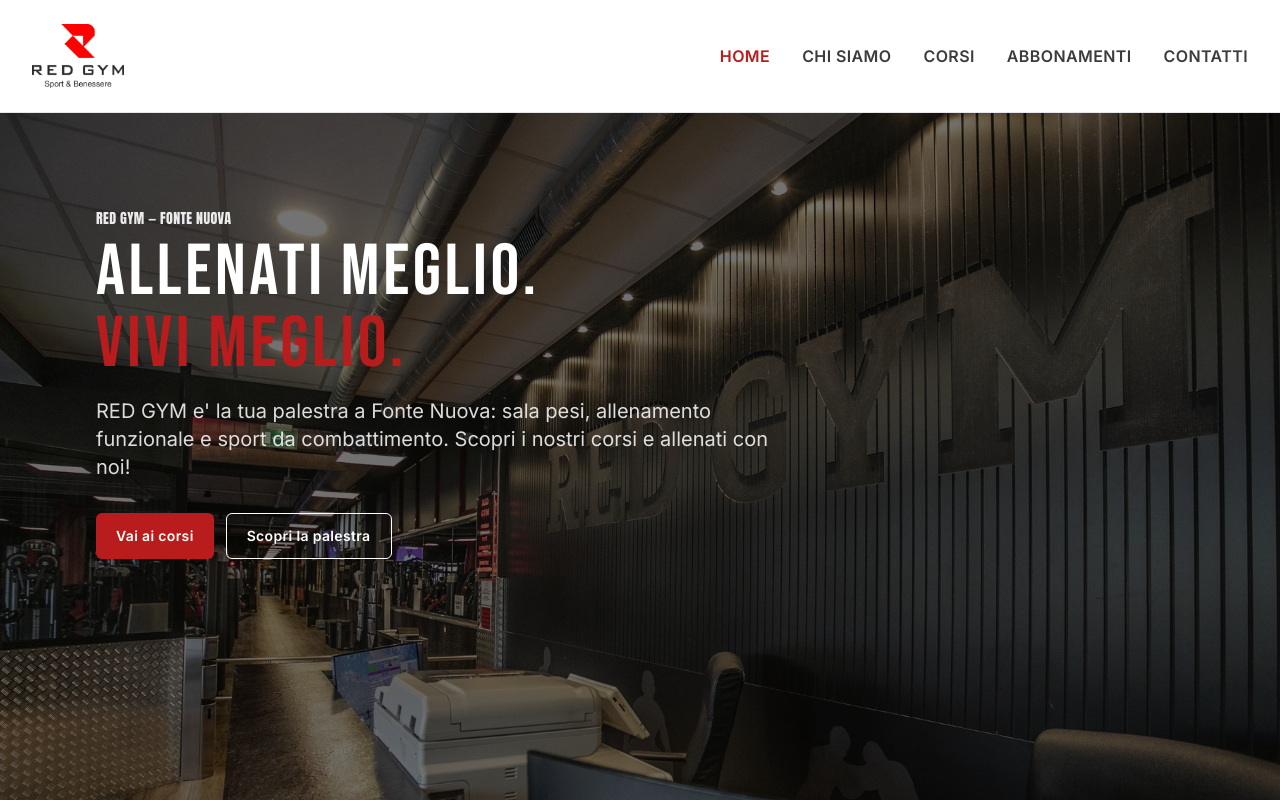
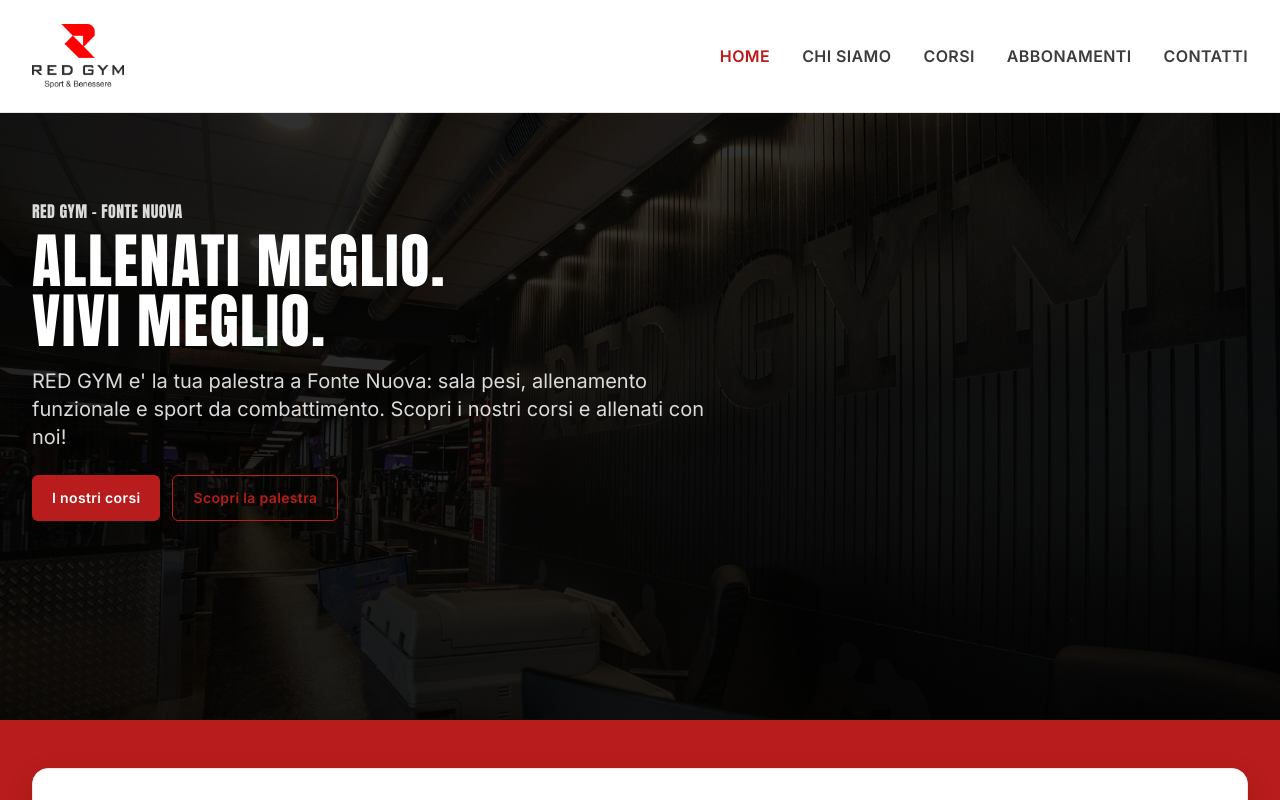
Before and after one commit to alelodato/red-gym, a Next.js app: page / in a window 1280 px wide. Shown: the top 800 px of the page. Built offline with nearby package versions, Linux system fonts and the light colour scheme.

Commit message:
uniformato hero delle pagine del sito

```diff
--- a/app/about/page.js
+++ b/app/about/page.js
@@ -7,6 +7,68 @@ import Link from "next/link";
 function toPublicSrc(path) {
   if (!path) return "";
   return path.startsWith("/") ? path : `/${path}`;
+}
+
+function PhotoHeroBand({
+  image = "palestra4.webp",
+  kicker = "Abbonamenti",
+  title = (
+    <>
+      Ambiente giusto. <br /> Risultati reali.
+    </>
+  ),
+  subtitle =
+  "RED GYM è un centro sportivo a Fonte Nuova (Roma) con ampio parcheggio e circa 1.800 mq di spazio: sala pesi completa, aree dedicate e corsi pensati per ogni livello, dal principiante all'atleta esperto.",
+  className = "",
+}) {
+
+  return (
+    <section className={`relative bg-brand-red overflow-hidden ${className}`}>
+      {/* Mobile: hero più compatta */}
+      <div className="relative h-[480px] sm:h-[620px] lg:h-[720px]">
+        <img
+          src={toPublicSrc(image)}
+          alt=""
+          className="absolute inset-0 h-full w-full object-cover object-center"
+        />
+
+        <div className="absolute inset-0 bg-black/75" />
+        <div className="absolute inset-0 bg-gradient-to-t from-black/55 via-black/25 to-black/10" />
+        <div className="absolute inset-0 bg-gradient-to-r from-black/25 via-transparent to-black/25" />
+      </div>
+
+      {/* Contenuto posizionato meglio su mobile con padding-top */}
+      <div className="absolute inset-0 flex items-end sm:items-center">
+        <div className="mx-auto w-full max-w-7xl 2xl:max-w-[1440px] px-4 sm:px-6 lg:px-8">
+          <div className="pt-24 pb-4 sm:pt-0 sm:pb-0">
+            {kicker ? <p className="section-title text-white/85">{kicker}</p> : null}
+
+            {title ? (
+              <h1
+                className="font-heading uppercase tracking-wide text-white mt-2 leading-tight
+                           text-3xl sm:text-5xl lg:text-6xl 2xl:text-7xl"
+              >
+                {title}
+              </h1>
+            ) : null}
+
+            {subtitle ? (
+              <p className="mt-4 text-white/85 max-w-2xl leading-relaxed text-sm sm:text-lg lg:text-xl">
+                {subtitle}
+              </p>
+            ) : null}
+
+            <div className="mt-6 flex flex-col sm:flex-row gap-3">
+              <Button href="/contact">Chiedi info</Button>
+              <Button href="/courses" variant="outline">
+                Scopri i corsi
+              </Button>
+            </div>
+          </div>
+        </div>
+      </div>
+    </section>
+  );
 }
 
 function WhiteBlock({ children }) {
@@ -281,64 +343,9 @@ function FinalCtaHero({ image = "/hero-final.jpg" }) {
 export default function AboutPage() {
   return (
     <div className="bg-brand-red">
-      <Section className="relative bg-brand-red overflow-hidden">
-        <div className="absolute inset-0">
-          <Image
-            src={toPublicSrc("palestra7.webp")}
-            alt="Red Gym - panoramica sala pesi"
-            fill
-            className="object-cover"
-            priority
-            sizes="100vw"
-          />
-          <div className="absolute inset-0 bg-gradient-to-b from-black/55 via-black/45 to-brand-red/90" />
-          <div className="absolute inset-0 ring-1 ring-inset ring-white/10" />
-        </div>
+      <PhotoHeroBand className="-mt-[var(--nav-h)]" image="palestra7.webp" />
 
-        <div className="relative">
-          <div className="mx-auto max-w-7xl px-4 sm:px-6 lg:px-8">
-            <div className="min-h-[500px] sm:min-h-[680px] lg:min-h-[560px] flex items-end sm:items-center py-8 sm:py-14 lg:py-16">
-              <div className="w-full lg:max-w-2xl rounded-none sm:rounded-2xl p-0 sm:p-8 lg:p-10 pb-8 sm:pb-8">
-                <p className="section-title text-white/90">Chi siamo</p>
-
-                <h1 className="font-heading uppercase tracking-wide text-white text-3xl sm:text-5xl mt-2 leading-tight">
-                  Allenamento con metodo. <br /> Ambiente giusto. <br /> Risultati reali.
-                </h1>
-
-                <p className="mt-4 text-white/85 leading-relaxed text-sm sm:text-base">
-                  {SITE.name} è un centro sportivo a Fonte Nuova (Roma) con ampio
-                  parcheggio e circa 1.800 mq di spazio: sala pesi completa, aree
-                  dedicate e corsi pensati per ogni livello, dal principiante
-                  all'atleta esperto.
-                </p>
-
-                <p className="mt-3 text-white/85 leading-relaxed text-sm sm:text-base">
-                  Qui l'obiettivo è semplice: farti allenare meglio. Con metodo,
-                  disciplina e un team presente che ti segue passo dopo passo.
-                </p>
-
-                <div className="mt-6 flex gap-3 flex-col sm:flex-row">
-                  <Link
-                    href="/courses"
-                    className="inline-flex items-center justify-center rounded-md px-5 py-3 text-sm font-semibold tracking-wide bg-white text-brand-red hover:bg-white/90 transition-colors"
-                  >
-                    Scopri corsi e attività
-                  </Link>
-
-                  <Link
-                    href="/contact"
-                    className="inline-flex items-center justify-center rounded-md px-5 py-3 text-sm font-semibold tracking-wide border border-white text-white hover:bg-white hover:text-brand-red transition-colors"
-                  >
-                    Contattaci
-                  </Link>
-                </div>
-              </div>
-            </div>
-          </div>
-        </div>
-      </Section>
-
-      <div className="space-y-0 sm:space-y-8 lg:space-y-10">
+      <div className="space-y-0 sm:space-y-8 lg:space-y-10 sm:py-10 lg:py-12">
         <WhiteBlock>
           <div className="grid gap-10 lg:grid-cols-12 lg:items-start">
             <div className="lg:col-span-12">
@@ -363,14 +370,8 @@ export default function AboutPage() {
                 {/* COLONNA DESTRA: FOTO */}
                 <div className="mt-8 lg:mt-0">
                   <div className="relative overflow-hidden rounded-xl h-[280px] sm:h-[400px]">
-                    <Image
-                      src={toPublicSrc("la-fonte.webp")}
-                      alt="Red Gym - panoramica"
-                      fill
-                      className="object-contain"
-                      priority
-                    />
-                    <div className="absolute inset-0 bg-black/5" />
+                    <iframe src="https://www.google.com/maps/embed?pb=!4v1772036816336!6m8!1m7!1s647rvD25mgsqmeDhXUMgoQ!2m2!1d42.00111503796409!2d12.66803763518375!3f337.2800964449892!4f6.287296922872244!5f0.7820865974627469" width="600" height="450" style={{border:0}} allowFullscreen="" loading="lazy" referrerPolicy="no-referrer-when-downgrade"></iframe>
+                    <div className="absolute bg-black/5 pointer-events-auto" />
                   </div>
                   <p className="mt-4 text-center text-sm sm:text-base text-black/60 italic leading-relaxed">
                     La palestra si trova all'interno del complesso del{" "}
--- a/app/page.js
+++ b/app/page.js
@@ -3,7 +3,6 @@
 import { useState } from "react";
 import SafeguardingModal from "@/components/SafeguardingModal";
 import StatsCounterBand from "@/components/StatsCounterBand";
-import Hero from "@/components/Hero";
 import Button from "@/components/Button";
 
 function toPublicSrc(path) {
@@ -12,6 +11,68 @@ function toPublicSrc(path) {
 }
 
 const SHELL = "mx-auto w-full";
+
+function Hero({
+  image = "hero1.webp",
+  kicker = "RED GYM - FONTE NUOVA",
+  title = (
+    <>
+      ALLENATI MEGLIO. <br /> VIVI MEGLIO.
+    </>
+  ),
+  subtitle =
+  "RED GYM e' la tua palestra a Fonte Nuova: sala pesi, allenamento funzionale e sport da combattimento. Scopri i nostri corsi e allenati con noi!",
+  className = "",
+}) {
+
+  return (
+    <section className={`relative bg-brand-red overflow-hidden ${className}`}>
+      {/* Mobile: hero più compatta */}
+      <div className="relative h-[480px] sm:h-[620px] lg:h-[720px]">
+        <img
+          src={toPublicSrc(image)}
+          alt=""
+          className="absolute inset-0 h-full w-full object-cover object-center"
+        />
+
+        <div className="absolute inset-0 bg-black/75" />
+        <div className="absolute inset-0 bg-gradient-to-t from-black/55 via-black/25 to-black/10" />
+        <div className="absolute inset-0 bg-gradient-to-r from-black/25 via-transparent to-black/25" />
+      </div>
+
+      {/* Contenuto posizionato meglio su mobile con padding-top */}
+      <div className="absolute inset-0 flex items-end sm:items-center">
+        <div className="mx-auto w-full max-w-7xl 2xl:max-w-[1440px] px-4 sm:px-6 lg:px-8">
+          <div className="pt-24 pb-4 sm:pt-0 sm:pb-0">
+            {kicker ? <p className="section-title text-white/85">{kicker}</p> : null}
+
+            {title ? (
+              <h1
+                className="font-heading uppercase tracking-wide text-white mt-2 leading-tight
+                           text-3xl sm:text-5xl lg:text-6xl 2xl:text-7xl"
+              >
+                {title}
+              </h1>
+            ) : null}
+
+            {subtitle ? (
+              <p className="mt-4 text-white/85 max-w-2xl leading-relaxed text-sm sm:text-lg lg:text-xl">
+                {subtitle}
+              </p>
+            ) : null}
+
+            <div className="mt-6 flex flex-col sm:flex-row gap-3">
+              <Button href="/courses">I nostri corsi</Button>
+              <Button href="/about" variant="outline">
+                Scopri la palestra
+              </Button>
+            </div>
+          </div>
+        </div>
+      </div>
+    </section>
+  );
+}
 
 function WhiteSection({ children, id }) {
   return (
@@ -291,7 +352,7 @@ export default function HomePage() {
 
   return (
     <>
-      <Hero />
+      <Hero className="-mt-[var(--nav-h)]" image="hero1.webp"/>
 
       <div className="bg-brand-red">
         {/* Eliminato space-y su mobile */}
--- a/app/pricing/page.js
+++ b/app/pricing/page.js
@@ -24,7 +24,7 @@ function WhiteBlock({ children }) {
 }
 
 function PhotoHeroBand({
-  image = "palestra4.jpg",
+  image = "palestra4.webp",
   kicker = "Abbonamenti",
   title = (
     <>
@@ -37,7 +37,6 @@ function PhotoHeroBand({
     "Prezzi chiari e soluzioni flessibili: sala pesi con diverse fasce orarie e corsi dedicati. Se vuoi, scrivici e ti aiutiamo a scegliere in base ai tuoi obiettivi e agli orari.",
   className = "",
 }) {
-  const bottomClip = "[clip-path:polygon(0_45%,100%_0,100%_100%,0_100%)]";
 
   return (
     <section className={`relative bg-brand-red overflow-hidden ${className}`}>
@@ -49,12 +48,9 @@ function PhotoHeroBand({
           className="absolute inset-0 h-full w-full object-cover object-center"
         />
 
-        <div className="absolute inset-0 bg-black/55" />
+        <div className="absolute inset-0 bg-black/75" />
         <div className="absolute inset-0 bg-gradient-to-t from-black/55 via-black/25 to-black/10" />
         <div className="absolute inset-0 bg-gradient-to-r from-black/25 via-transparent to-black/25" />
-
-        {/* Banda diagonale solo desktop */}
-        <div className={`hidden sm:block absolute -bottom-1 left-0 right-0 h-24 bg-brand-red ${bottomClip}`} />
       </div>
 
       {/* Contenuto posizionato meglio su mobile con padding-top */}
@@ -245,7 +241,7 @@ function ExtraCoursesGrid() {
 export default function PricingPage() {
   return (
     <div className="bg-brand-red">
-      <PhotoHeroBand className="-mt-[var(--nav-h)]" image="palestra4.jpg" />
+      <PhotoHeroBand className="-mt-[var(--nav-h)]" image="palestra4.webp" />
 
       {/* Eliminato space-y su mobile */}
       <div className="space-y-0 sm:space-y-8 lg:space-y-10 py-0 sm:py-10 lg:py-12 pb-0">
--- a/components/Button.js
+++ b/components/Button.js
@@ -3,7 +3,7 @@ import Link from "next/link";
 const variants = {
   primary: "bg-brand-red text-white hover:bg-brand-redHover",
   outline: "border border-brand-red text-brand-red hover:bg-brand-red hover:text-white",
-  dark: "bg-brand-black text-white hover:bg-brand-gray900",
+  white: "bg-brand-white text-red hover:bg-brand-whiteHover",
 };
 
 export default function Button({ href, children, variant = "primary", className = "" }) {
--- a/components/Hero.js
+++ b/components/Hero.js
@@ -1,73 +1,61 @@
-import Button from "./Button";
-import Container from "./Container";
-import { SITE } from "@/lib/site";
+function Hero({
+  image = "hero1.webp",
+  kicker = "RED GYM - FONTE NUOVA",
+  title = (
+    <>
+      ALLENATI MEGLIO. <br /> VIVI MEGLIO.
+    </>
+  ),
+  subtitle =
+  "RED GYM e' la tua palestra a Fonte Nuova: sala pesi, allenamento funzionale e sport da combattimento. Scopri i nostri corsi e allenati con noi!",
+  className = "",
+}) {
 
-export default function Hero() {
   return (
-    <section
-      className="relative"
-      style={{
-        minHeight: "calc(100svh - var(--nav-h))",
-      }}
-    >
-      <div
-        className="absolute inset-0"
-        style={{ minHeight: "calc(100vh - var(--nav-h))" }}
-        aria-hidden="true"
-      />
+    <section className={`relative bg-brand-red overflow-hidden ${className}`}>
+      {/* Mobile: hero più compatta */}
+      <div className="relative h-[480px] sm:h-[620px] lg:h-[720px]">
+        <img
+          src={toPublicSrc(image)}
+          alt=""
+          className="absolute inset-0 h-full w-full object-cover object-center"
+        />
 
-      <div className="absolute inset-0">
-        <img
-          src="hero1.webp"
-          alt="Allenamento in palestra"
-          className="h-full w-full object-cover"
-        />
-        <div className="absolute inset-0 bg-black/55" />
+        <div className="absolute inset-0 bg-black/75" />
+        <div className="absolute inset-0 bg-gradient-to-t from-black/55 via-black/25 to-black/10" />
+        <div className="absolute inset-0 bg-gradient-to-r from-black/25 via-transparent to-black/25" />
       </div>
 
-      <Container>
-        <div
-          className="
-            relative
-            min-h-[inherit]
-            flex
-            items-end sm:items-center
-            py-16 sm:py-20 lg:py-24
-          "
-        >
-          <div>
-            <p className="section-title text-white/90 text-sm">
-              {SITE.name} — {SITE.city}
-            </p>
+      {/* Contenuto posizionato meglio su mobile con padding-top */}
+      <div className="absolute inset-0 flex items-end sm:items-center">
+        <div className="mx-auto w-full max-w-7xl 2xl:max-w-[1440px] px-4 sm:px-6 lg:px-8">
+          <div className="pt-24 pb-4 sm:pt-0 sm:pb-0">
+            {kicker ? <p className="section-title text-white/85">{kicker}</p> : null}
 
-            <h1 className="font-heading uppercase tracking-wide text-white mt-2 leading-[0.95]
-               text-4xl sm:text-5xl lg:text-6xl 2xl:text-7xl">
-              <span className="display-title block text-5xl sm:text-6xl lg:text-7xl">
-                ALLENATI MEGLIO.
-              </span>
-              <span className="display-title block text-5xl sm:text-6xl lg:text-7xl text-brand-red">
-                VIVI MEGLIO.
-              </span>
-            </h1>
+            {title ? (
+              <h1
+                className="font-heading uppercase tracking-wide text-white mt-2 leading-tight
+                           text-3xl sm:text-5xl lg:text-6xl 2xl:text-7xl"
+              >
+                {title}
+              </h1>
+            ) : null}
 
-            <p className="mt-4 text-white/85 max-w-2xl 2xl:max-w-3xl leading-relaxed
-              text-base sm:text-lg lg:text-xl 2xl:text-2xl">
-              {SITE.name} e' la tua palestra a Fonte Nuova: sala pesi, allenamento funzionale e sport da combattimento. Scopri i nostri corsi e allenati con noi!
-            </p>
+            {subtitle ? (
+              <p className="mt-4 text-white/85 max-w-2xl leading-relaxed text-sm sm:text-lg lg:text-xl">
+                {subtitle}
+              </p>
+            ) : null}
 
-            <div className="mt-8 flex flex-col sm:flex-row gap-3">
-              <Button href="/courses">Vai ai corsi</Button>
-              <Button
-                href="/about"
-                variant="outline"
-                className="border-white text-white hover:bg-white hover:text-brand-black"
-              >
+            <div className="mt-6 flex flex-col sm:flex-row gap-3">
+              <Button href="/courses">I nostri corsi</Button>
+              <Button href="/about" variant="outline">
                 Scopri la palestra
               </Button>
             </div>
           </div>
         </div>
-      </Container>
+      </div>
     </section>
   );
 }
```
Also changed, not shown: app/courses/page.js (+7 -6 lines), public/palestra4.webp (added), 1 other file (tests, documents, lock files or other folders).
